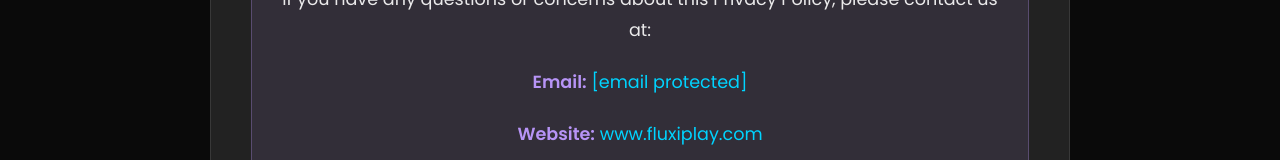
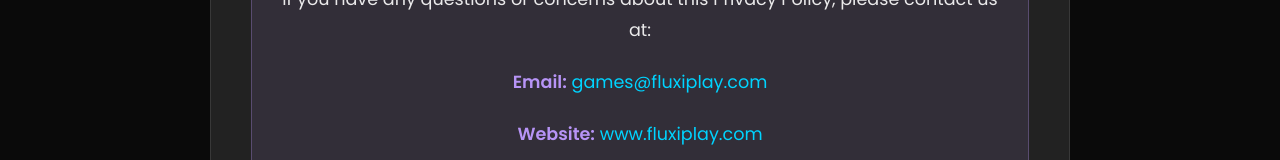
Before and after one commit to NovaGames911/FluxiPlay, a plain HTML site: page privacy-seaquest.html in a window 1280 px wide. Shown: the part 2290-2450 px from the top of the page. Drawn offline with Linux system fonts and the light colour scheme.

Commit message:
Update privacy-seaquest.html

```diff
--- a/privacy-seaquest.html
+++ b/privacy-seaquest.html
@@ -376,7 +376,7 @@
             <div class="contact-box">
                 <h2>📧 Contact Us</h2>
                 <p>If you have any questions or concerns about this Privacy Policy, please contact us at:</p>
-                <p><strong>Email:</strong> <a href="/cdn-cgi/l/email-protection#0364626e667043656f767b6a736f627a2d606c6e"><span class="__cf_email__" data-cfemail="9dfafcf0f8eeddfbf1e8e5f4edf1fce4b3fef2f0">[email&#160;protected]</span></a></p>
+                <p><strong>Email:</strong> <a href="mailto:games@fluxiplay.com">games@fluxiplay.com</a></p>
                 <p><strong>Website:</strong> <a href="https://www.fluxiplay.com">www.fluxiplay.com</a></p>
             </div>
 
```
